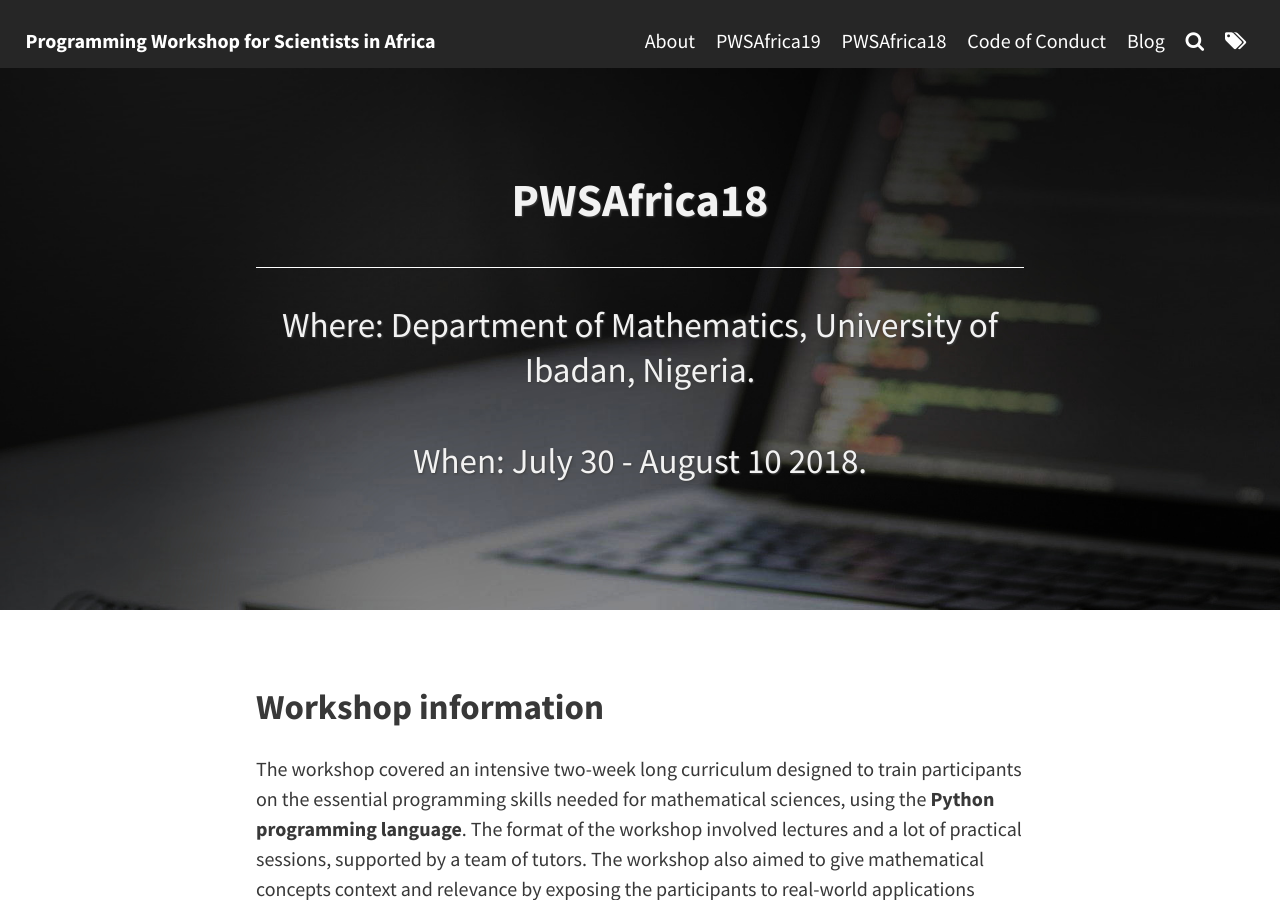
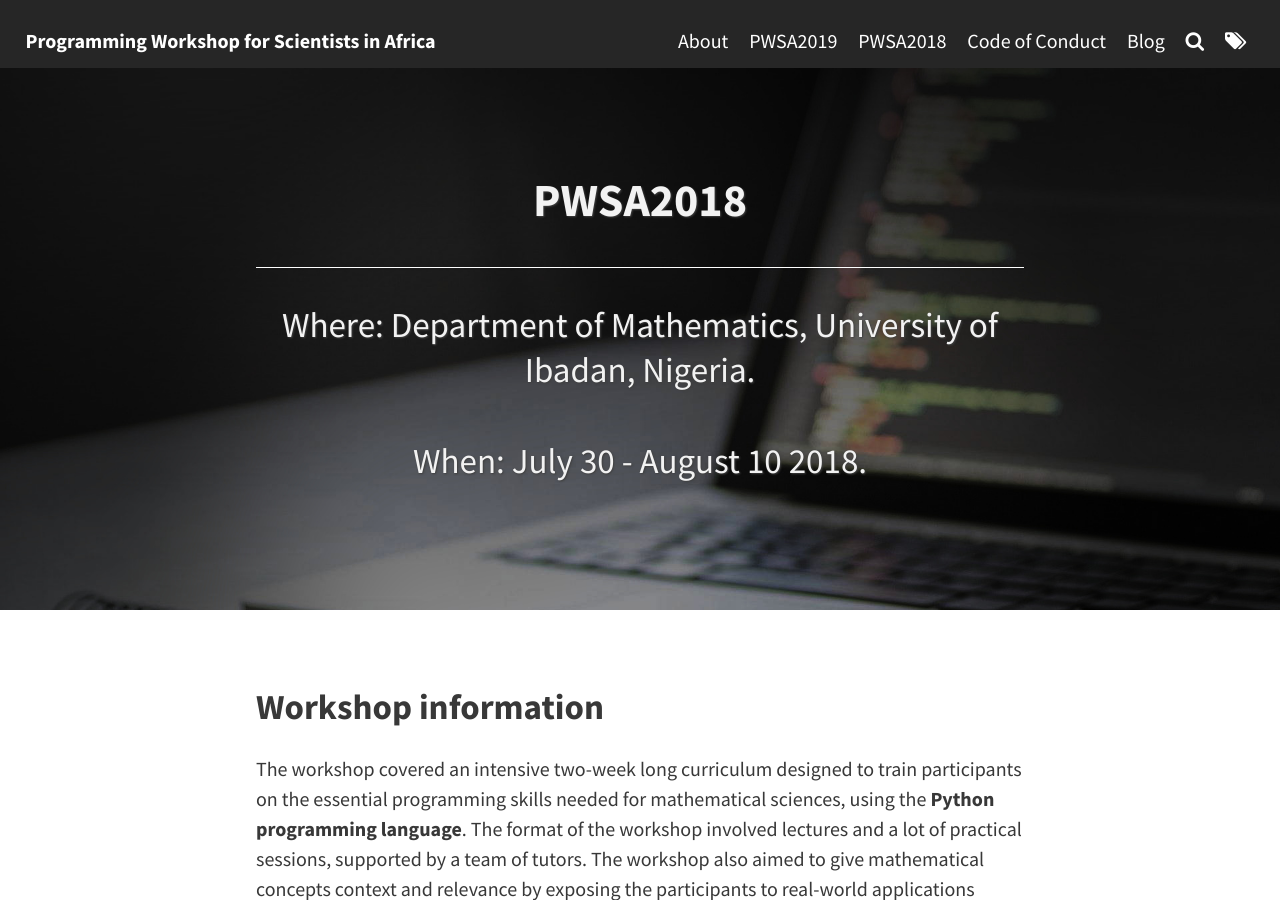
Before and after one commit to pwsafrica/pwsafrica.github.io, a Jekyll site: the page built from pages/2_pwsafrica18.md, in a window 1280 px wide and 900 px high. Built offline with Jekyll 4.4.1, drawn with Linux system fonts in a browser that asks for light colours.

```diff
--- a/pages/2_2019-applications.md
+++ b/pages/2_2019-applications.md
@@ -1,6 +1,6 @@
 ---
 layout: page
-title: PWSAfrica19
+title: PWSA2019
 permalink: /2019/
 subtitle: "<hr>Where: School of ICT, College of Science and Technology, University of Rwanda.<br> <br> When: 19 - 30 August 2019."
 feature-img: "assets/img/pexels/computer2-2.jpg"
--- a/pages/2_pwsafrica18.md
+++ b/pages/2_pwsafrica18.md
@@ -1,6 +1,6 @@
 ---
 layout: page
-title: PWSAfrica18
+title: PWSA2018
 permalink: /2018/
 subtitle: "<hr>Where: Department of Mathematics, University of Ibadan, Nigeria. <br> <br> When: July 30 - August 10 2018."
 feature-img: "assets/img/pexels/computer2-2.jpg"
@@ -100,16 +100,13 @@ I’m a Computing Science PhD student specialising in simulations of human syste
 
 ## Supporters
 
-<img src="/assets/img/team/smaller-jhw_white.png" alt="Photo of JohnHW" class="sofiat"/>
-### [Dr John Williamson](https://www.gla.ac.uk/schools/computing/staff/johnwilliamson/)
+[Dr John Williamson](https://www.gla.ac.uk/schools/computing/staff/johnwilliamson/)
 <p class="bio">
 John Williamson is a Lecturer in the School of Computing Science. He has a keen interest in teaching programming, and has been teaching introductory Python for several years.
 </p>
-<br><br><br><br><br>
-<img src="/assets/img/team/smaller-jeremy.jpg" alt="Photo of Jeremy" class="sofiat"/>
-### [Dr Jeremy Singer](https://www.gla.ac.uk/schools/computing/staff/jeremysinger/)
+[Dr Jeremy Singer](https://www.gla.ac.uk/schools/computing/staff/jeremysinger/)
 <p class="bio"> Jeremy Singer is a Senior Lecturer in the School of Computing Science. His main research themes are Compilers and Runtimes for Programming Languages. </p>
-<br><br><br><br>
+
 <hr>
 
 
```
Also changed, not shown: other parts of pages/2_2019-applications.md (+2 -2 lines).
